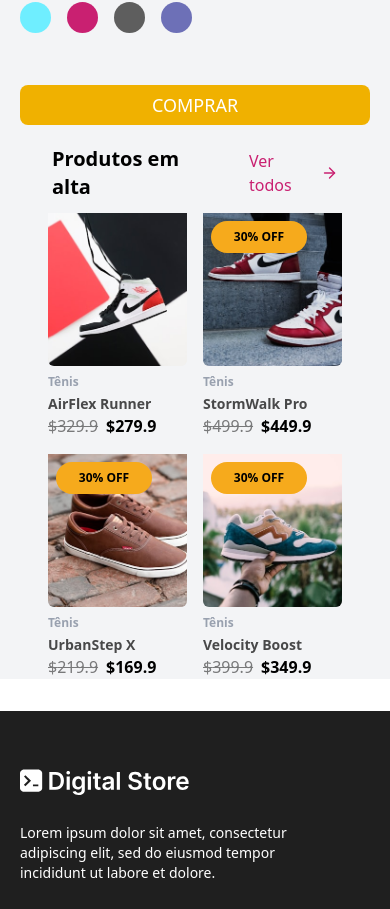
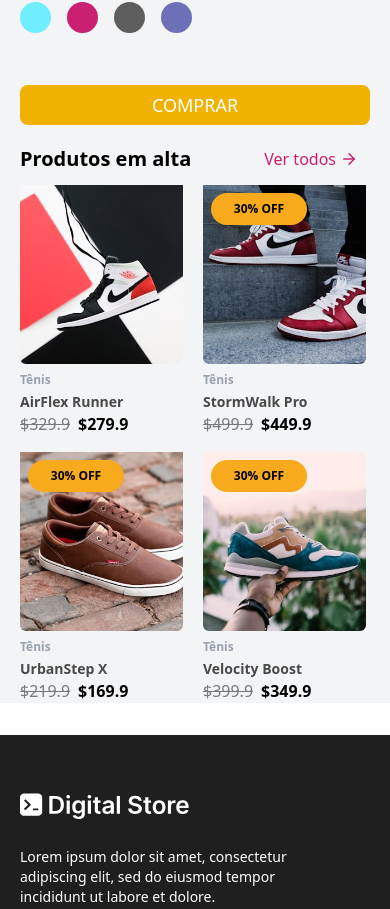
Before and after one commit to EsleySaab/Drip-Store, a Next.js app: page /product-view in a window 390 px wide. Shown: the part 914-1823 px from the top of the page. Built offline with nearby package versions, Linux system fonts and the light colour scheme; no server answers.

Commit message:
feat: add recommended products to product view page

```diff
--- a/src/app/(home)/page.tsx
+++ b/src/app/(home)/page.tsx
@@ -14,17 +14,24 @@
     <div className="max-w-[1440px] mx-auto space-y-5 h-full">
       {/* Slide de imagens da Página Inicial */}
       <div>
-        <Gallery images={images} widthDesktop="1440px" heightDesktop="681px" radius="8px" showThumbs={false} />
+        <Gallery
+          images={images}
+          widthDesktop="1440px"
+          heightDesktop="681px"
+          radius="8px"
+          showThumbs={false}
+        />
       </div>
       {/* Coleções em destaque */}
-      <Section title="Coleções em destaque" link={{ text: "", href: "#" }}>
-        <div>
+      <Section title="Coleções em destaque" mobileMarginX="mx-7">
+        <div className="md:mt-2">
           <Collections />
         </div>
       </Section>
 
       {/* Listagem de Produtos em Alta */}
       <Section
+        mobileMarginX="mx-7"
         title="Produtos em alta"
         titleAction={
           <div>
@@ -38,7 +45,7 @@
         }
       >
         <div className="mt-3">
-          <ProductListing limit={8} />
+          <ProductListing limit={8} mobileMarginX="mx-7"/>
         </div>
       </Section>
     </div>
--- a/src/app/product-view/page.tsx
+++ b/src/app/product-view/page.tsx
@@ -22,16 +22,18 @@
           heightDesktop="571px"
           showThumbs
         />
+
         {/* BuyBox */}
         <BuyBox />
       </div>
+
       <div className="md:mt-[150px]">
-        <Section
+        <Section mobileMarginX="mx-0"
           title="Produtos em alta"
           titleAction={
             <div>
               <Link href="/products">
-                <div className="flex items-center mr-8 md:mr-0 gap-1">
+                <div className="flex items-center mr-3 md:mr-0 gap-1">
                   <p className="text-primary">Ver todos</p>
                   <ArrowRightIcon className="text-primary" size={18} />
                 </div>
@@ -40,7 +42,7 @@
           }
         >
           <div className="mt-3">
-            <ProductListing limit={4} />
+            <ProductListing limit={4} mobileMarginX="mx-0"/>
           </div>
         </Section>
       </div>
--- a/src/app/products/page.tsx
+++ b/src/app/products/page.tsx
@@ -19,9 +19,12 @@
           <div className="md:hidden flex items-center w-[350px] h-[102px] mx-auto gap-3">
             <ProductsFiltersMobile />
           </div>
-          <Section title={`Foram encontrados ${productsList.length} produtos`}>
+          <Section
+            title={`Foram encontrados ${productsList.length} produtos`}
+            mobileMarginX="mx-7"
+          >
             <div className="mt-3">
-              <ProductListing mdCols={3} />
+              <ProductListing mdCols={3} mobileMarginX="mx-7" />
             </div>
           </Section>
         </main>
--- a/src/components/ProductListing/index.tsx
+++ b/src/components/ProductListing/index.tsx
@@ -6,12 +6,14 @@
   mdCols?: number
   className?: string
   limit?: number
+  mobileMarginX?: string
 }
 
 const ProductListing = ({
   mdCols = 4,
   className = "",
   limit,
+  mobileMarginX,
 }: ProductListingProps) => {
   const gridCols = clsx("grid grid-cols-2 gap-4", {
     "md:grid-cols-3": mdCols === 3,
@@ -24,7 +26,9 @@
   const productsList = limit ? productsArray.slice(0, limit) : productsArray
 
   return (
-    <div className={clsx(gridCols, "md:gap-6 mx-7 md:mx-0", className)}>
+    <div
+      className={clsx(gridCols, `md:gap-6 ${mobileMarginX} md:mx-0`, className)}
+    >
       {productsList.map((product, index) => (
         <ProductCard key={index} product={product} />
       ))}
--- a/src/components/Section/index.tsx
+++ b/src/components/Section/index.tsx
@@ -8,6 +8,7 @@
     href: string
   }
   children: React.ReactNode
+  mobileMarginX?: string
 }
 
 const Section: React.FC<SectionProps> = ({
@@ -15,11 +16,14 @@
   link,
   children,
   titleAction,
+  mobileMarginX,
 }) => {
   return (
     <div className="mb-8">
       <div className="flex justify-between items-center">
-        <h2 className="text-dark-gray-2 md:text-2xl text-xl font-semibold mx-8 md:mx-0">
+        <h2
+          className={`text-dark-gray-2 md:text-2xl text-xl font-semibold ${mobileMarginX} md:mx-0`}
+        >
           {title}
         </h2>
         {titleAction}
```
Also changed, not shown: src/components/ProductDetails/index.tsx (deleted).
